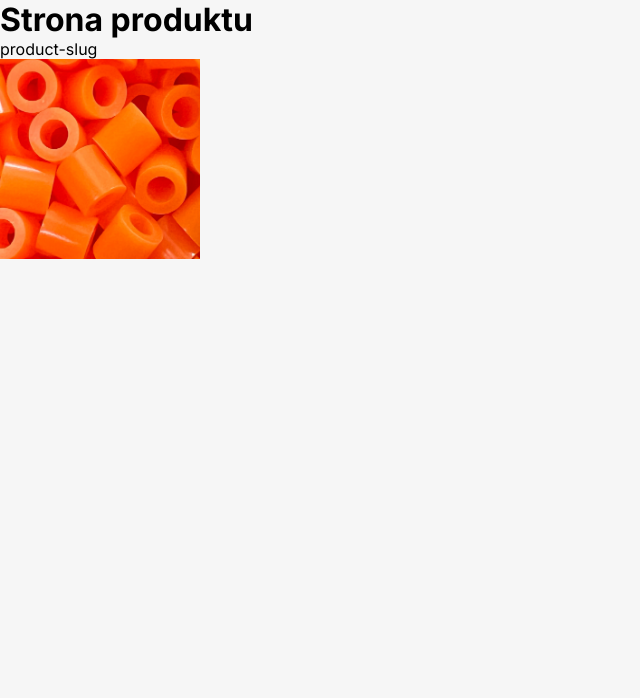
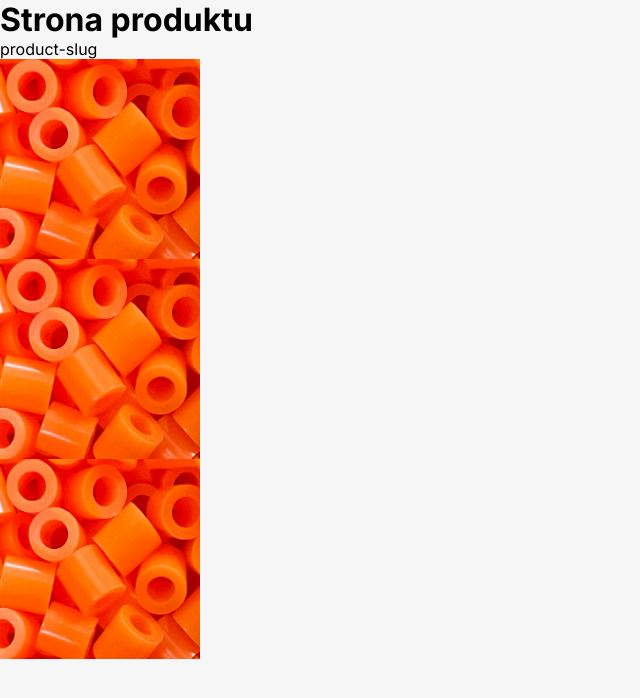
Before and after one commit to ponadnorme/Shop-AI, a Next.js app: page /produkt/product-slug in a window 1280 px wide. Shown: the top 698 px of the page, without its empty margins (0-640 px from the left). Built offline with nearby package versions, Linux system fonts and the light colour scheme.

Commit message:
Add thumbanils

```diff
--- /dev/null
+++ b/app/components/Product/ImagePreview/ImageGalleryAi.tsx
@@ -0,0 +1,34 @@
+'use client';
+
+import {ImageType} from "@/app/components/Product/types";
+import {ProductImage} from "@/app/components/Product/ProductImage";
+import {
+  getMainImageVariants
+} from "@/app/components/Product/ProductImage/utils";
+import {ThumbnailsElement} from "@/app/components/Product/ImagePreview/styles";
+
+export const ImageGalleryAi = ({images, title}: {images: Array<ImageType>, title: string}) => {
+  const mainImageVariants = getMainImageVariants(images);
+
+  return (
+    <>
+      <ProductImage
+        images={mainImageVariants}
+        alt={title}
+      />
+      <ThumbnailsElement>
+        {images.map((imageType) => {
+          return (
+            <>
+              <ProductImage
+                images={imageType.variants}
+                alt={title}
+                key={imageType.id}
+              />
+            </>
+          );
+        })}
+      </ThumbnailsElement>
+    </>
+  );
+};
--- a/app/components/Product/ImagePreview/ImagePreview.tsx
+++ /dev/null
@@ -1,20 +0,0 @@
-'use client';
-
-import {ImageType} from "@/app/components/Product/types";
-import {ProductImage} from "@/app/components/Product/ProductImage";
-import {
-  getMainImageVariants
-} from "@/app/components/Product/ProductImage/utils";
-
-export const ImagePreview = ({images, title}: {images: Array<ImageType>, title: string}) => {
-  const mainImageVariants = getMainImageVariants(images);
-
-  return (
-    <>
-      <ProductImage
-        images={mainImageVariants}
-        alt={title}
-      />
-    </>
-  );
-};
--- /dev/null
+++ b/app/components/Product/ImagePreview/styles.ts
@@ -0,0 +1,7 @@
+'use client';
+
+import styled from "@emotion/styled";
+
+export const ThumbnailsElement = styled.div`
+
+`;
--- a/app/produkt/[slug]/page.tsx
+++ b/app/produkt/[slug]/page.tsx
@@ -1,4 +1,4 @@
-import {ImagePreview} from "@/app/components/Product/ImagePreview/ImagePreview";
+import {ImageGalleryAi} from "@/app/components/Product/ImagePreview/ImageGalleryAi";
 
 export default function Product({params}: { params: { slug: string } }) {
   const exampleProduct = {
@@ -7,6 +7,16 @@ export default function Product({params}: { params: { slug: string } }) {
       {
         id: 'id',
         isMain: true,
+        variants: [
+          {
+            variant: 'original',
+            url: '/sample-image.png',
+          },
+        ],
+      },
+      {
+        id: 'id2',
+        isMain: false,
         variants: [
           {
             variant: 'original',
@@ -32,7 +42,7 @@ export default function Product({params}: { params: { slug: string } }) {
     <>
       <h1>Strona produktu</h1>
       {params.slug}
-      <ImagePreview
+      <ImageGalleryAi
         images={exampleProduct.images}
         title={exampleProduct.title}
       />
```
